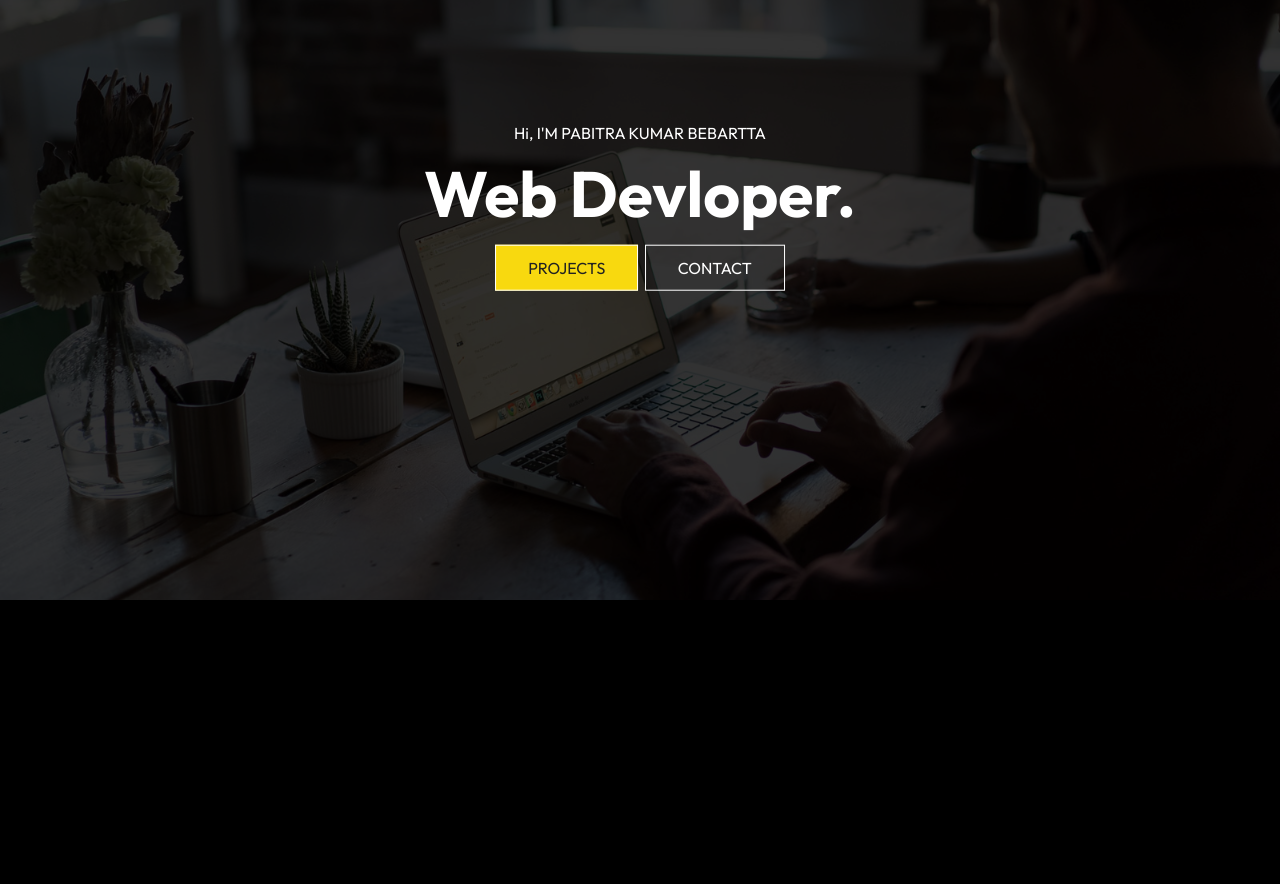
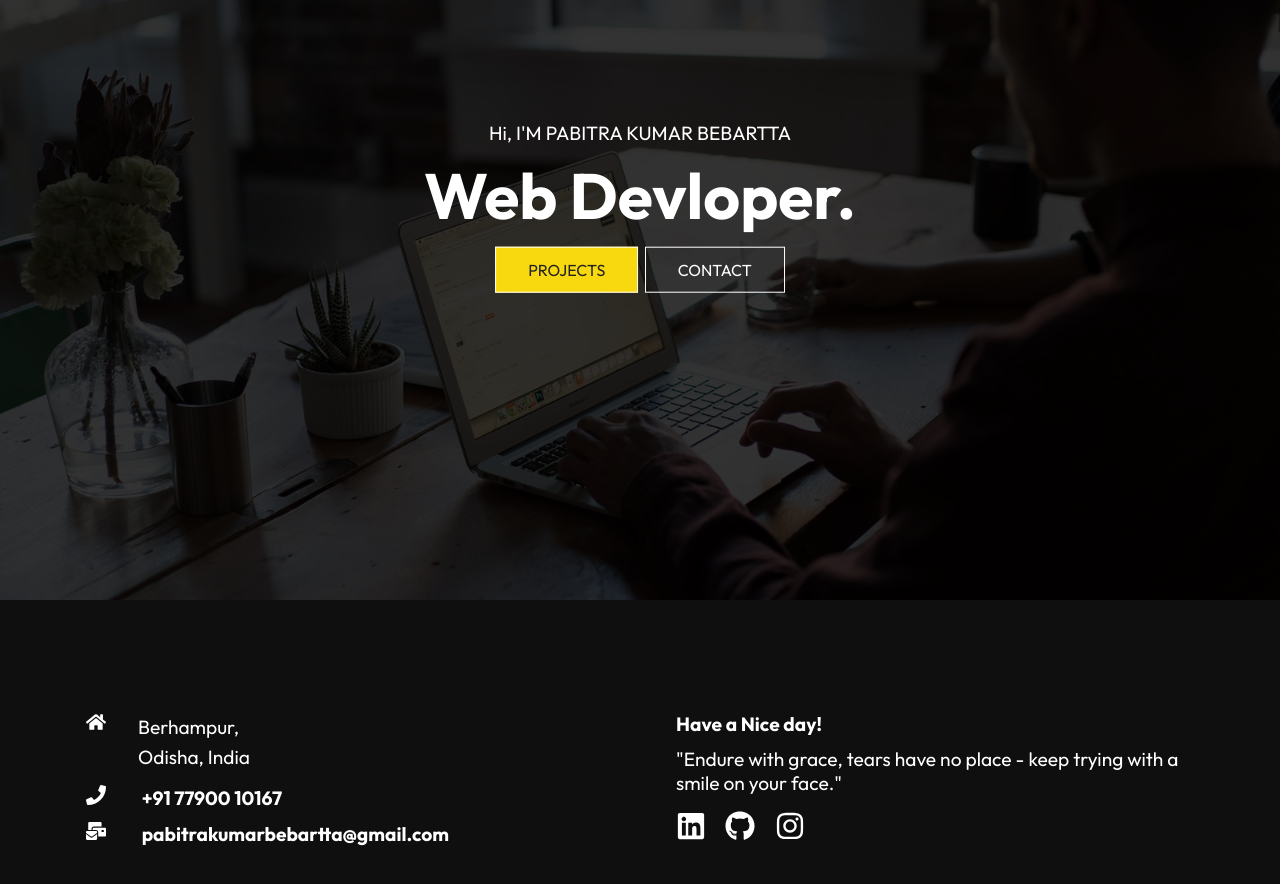
Before and after one commit to pabitra-kumar/Portfolio, a React (Create React App) app: page / in a window 1280 px wide. Shown: the part 200-1084 px from the top of the page. Before the commit the page ends 804 px from the top, so only its background shows below. Built offline with nearby package versions, Linux system fonts and the light colour scheme.

Commit message:
footer created

```diff
--- /dev/null
+++ b/src/Components/Footer.jsx
@@ -0,0 +1,47 @@
+import React from 'react'
+
+import "./FooterStyles.css"
+
+import {FaHome, FaPhone, FaMailBulk, FaLinkedin, FaGithub, FaInstagram} from "react-icons/fa"
+import { Link } from 'react-router-dom'
+
+export const Footer = () => {
+  return (
+    <div className='footer'>
+        <div className="footer-container">
+          <div className="left">
+            <div className="location">
+              <FaHome size={20} style={{ color:"#fff" , marginRight: "2rem" }} />
+              <div>
+                <p>Berhampur,</p>
+                <p>Odisha, India</p>
+              </div>
+            </div>
+            <div className="phone">
+              <h4>
+                <FaPhone size={20} style={{ color:"#fff" , marginRight: "2rem" }} />
+                <Link to="tel:+917790010167"> +91 77900 10167 </Link>
+              </h4>
+            </div>
+            <div className="email">
+              <h4>
+                <FaMailBulk size={20} style={{ color:"#fff" , marginRight: "2rem" }} />
+                <Link to="mailto:pabitrakumarbebartta@gmail.com"> pabitrakumarbebartta@gmail.com </Link>
+              </h4>
+            </div>
+          </div>
+          <div className="right">
+            <h4>Have a Nice day!</h4>
+            <p>
+            "Endure with grace, tears have no place - keep trying with a smile on your face."
+            </p>
+            <div className="social">
+            <Link to="https://www.linkedin.com/in/pabitra-kumar/"> <FaLinkedin size={30} style={{ color:"#fff" , marginRight: "1rem" }} /> </Link>
+            <Link to="https://github.com/pabitra-kumar"> <FaGithub size={30} style={{ color:"#fff" , marginRight: "1rem" }} /> </Link>
+            <Link to="https://www.instagram.com/pabitra_kumar00/"> <FaInstagram size={30} style={{ color:"#fff" , marginRight: "1rem" }} /> </Link>
+            </div>
+          </div>
+        </div>
+    </div>
+  )
+}
--- /dev/null
+++ b/src/Components/FooterStyles.css
@@ -0,0 +1,58 @@
+.footer {
+    width: 100%;
+    padding: 6rem 0;
+    background-color: rgba(19,19,19,0.8);
+}
+
+.footer-container {
+    max-width: 1140px;
+    margin: auto;
+    display: grid;
+    grid-template-columns: repeat(2 , 1fr);
+    grid-gap: 40px;
+}
+
+.left {
+    height: 100%;
+    max-width: 100%;
+    display: flex;
+    flex-direction: column;
+    padding: 1rem;
+}
+
+.location {
+    display: flex;
+    margin-bottom: 0.8rem;
+}
+
+.location p {
+    line-height: 30px;
+}
+
+.right {
+    height: 100%;
+    max-width: 100%;
+    display: flex;
+    flex-direction: column;
+    padding: 1rem;
+}
+
+.social {
+    margin-top: 1rem;
+}
+
+h4 {
+    font-size: 1.2rem;
+    padding-bottom: 0.7rem;
+}
+
+p {
+    font-size: 1.2rem;
+}
+
+
+@media screen and (max-width: 640px) {
+    .footer-container {
+        grid-template-columns: 1fr;
+    }
+}
--- a/src/routes/Home.jsx
+++ b/src/routes/Home.jsx
@@ -1,4 +1,5 @@
 import React from 'react'
+import { Footer } from '../Components/Footer'
 import { HeroImg } from '../Components/HeroImg'
 import { Navbar } from '../Components/Navbar'
 
@@ -7,6 +8,7 @@ export const Home = () => {
     <div>
         <Navbar/>
         <HeroImg/>
+        <Footer />
     </div>
   )
 }
```
